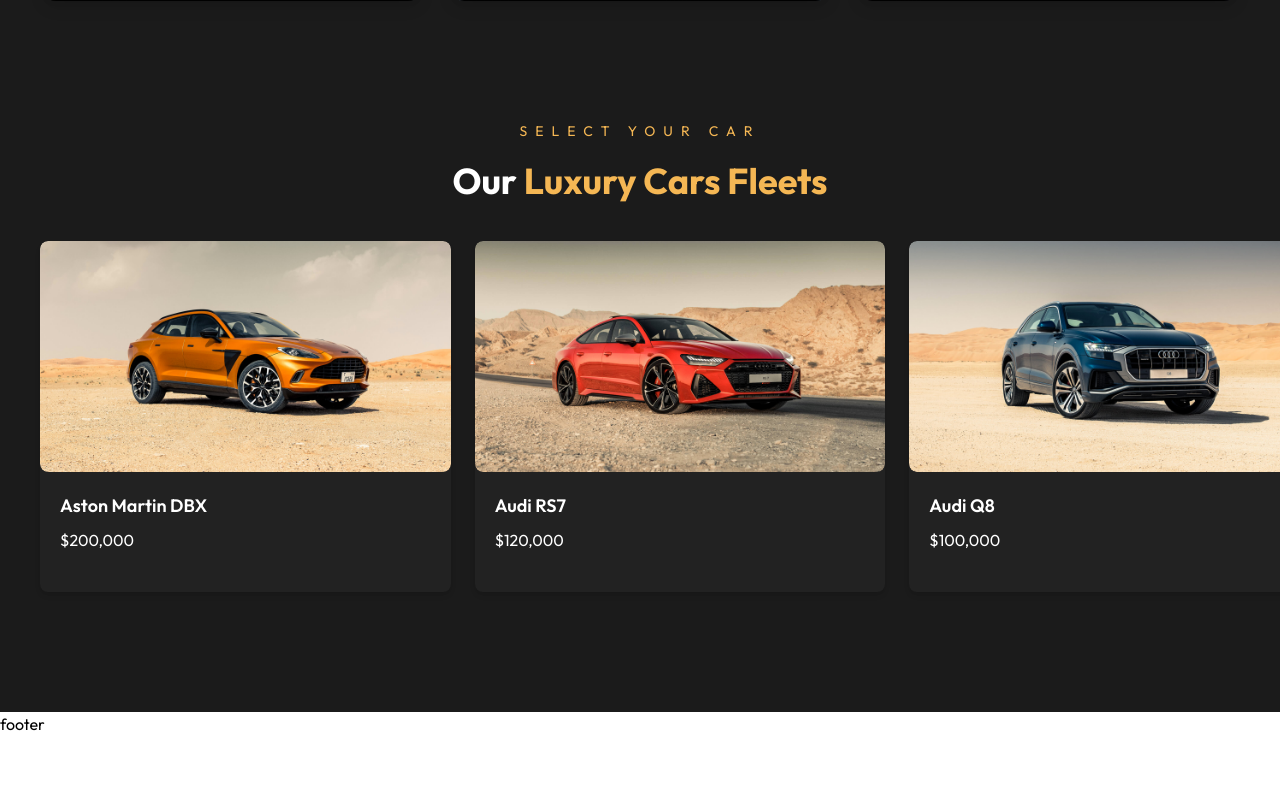
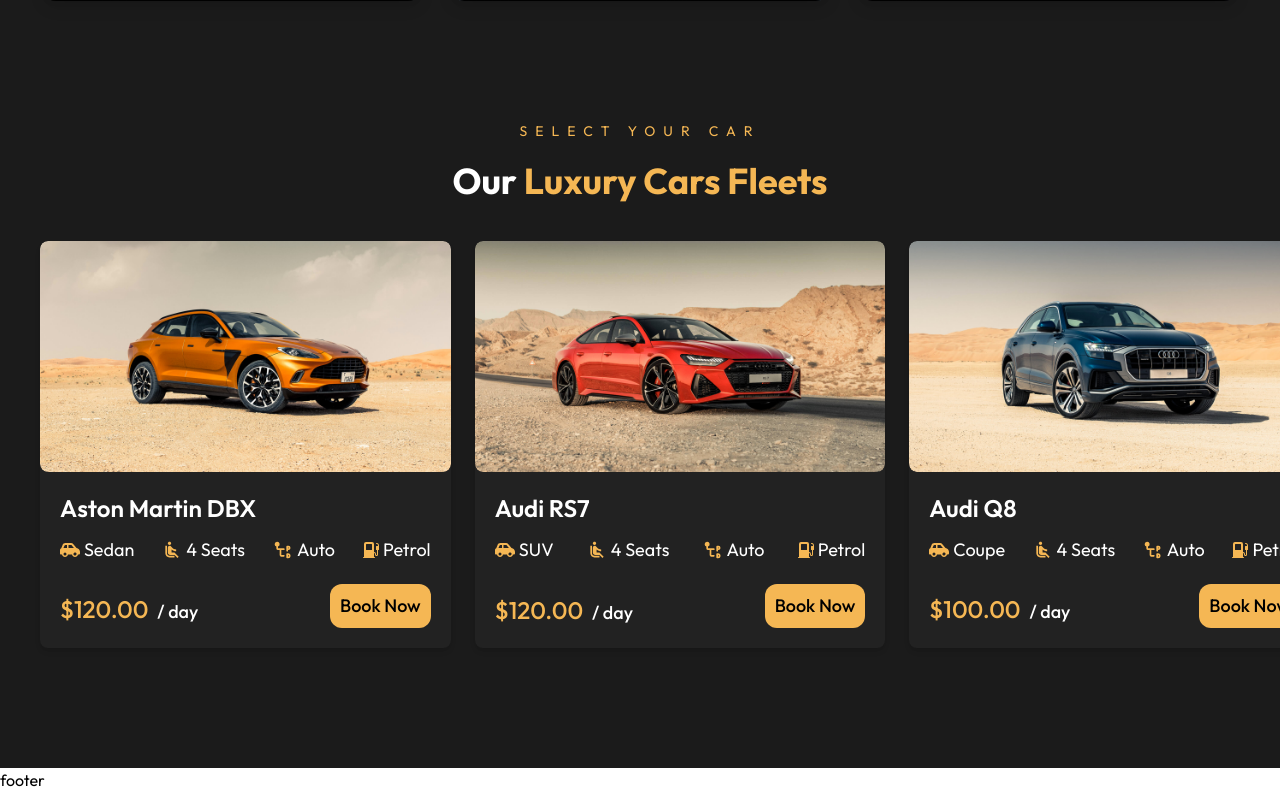
Before and after one commit to twahidulislamdev/go-ride, a React (Vite) app: page / in a window 1280 px wide. Shown: the part 1319-2111 px from the top of the page. Before the commit the page ends 2055 px from the top, so only its background shows below. Built offline with nearby package versions, Linux system fonts and the light colour scheme.

Commit message:
feat: enhance Car component with additional details and update LuxuryCar data

```diff
--- a/src/components/Car.jsx
+++ b/src/components/Car.jsx
@@ -1,6 +1,18 @@
 import React from "react";
+import { MdAirlineSeatReclineNormal } from "react-icons/md";
+import { TbAutomaticGearboxFilled } from "react-icons/tb";
+import { BsFuelPumpFill } from "react-icons/bs";
+import { FaCarSide } from "react-icons/fa6";
 
-const Car = ({ CarTitle, CarPrice, CarImage }) => {
+const Car = ({
+  CarTitle,
+  CarPrice,
+  CarImage,
+  CarType,
+  CarSeats,
+  GearboxType,
+  FuelType,
+}) => {
   return (
     <div className="w-full h-auto bg-[#222222] rounded-lg shadow-md hover:shadow-xl transition">
       <div className="overflow-hidden rounded-lg">
@@ -10,9 +22,36 @@
           className="w-full h-auto rounded-lg object-cover"
         />
       </div>
-      <div className="pt-5 pb-10 px-5">
-        <h3 className="text-start text-lg font-semibold text-white">{CarTitle}</h3>
-        <p className="text-start text-white pt-2">{CarPrice}</p>
+      <div className="pt-5 pb-5 px-5">
+        <h3 className="text-start text-2xl font-semibold text-white">
+          {CarTitle}
+        </h3>
+        <div className="flex justify-between items-center pt-3">
+          <div className="flex  items-center gap-x-1">
+            <FaCarSide className="text-xl text-mainColor" />
+            <span className="text-white text-lg">{CarType}</span>
+          </div>
+          <div className="flex  items-center gap-x-1">
+            <MdAirlineSeatReclineNormal className="text-xl text-mainColor" />
+            <span className="text-white text-lg">{CarSeats}</span>
+          </div>
+          <div className="flex  items-center gap-x-1">
+            <TbAutomaticGearboxFilled className="text-xl text-mainColor" />
+            <span className="text-white text-lg">{GearboxType}</span>
+          </div>
+          <div className="flex  items-center gap-x-1">
+            <BsFuelPumpFill className="text-md text-mainColor" />
+            <span className="text-white text-lg">{FuelType}</span>
+          </div>
+        </div>
+        <div className="flex justify-between items-center pt-5">
+          <p className="text-2xl font-medium text-start text-mainColor pt-2">
+            ${CarPrice} <span className="text-white text-lg font-medium pl-1">/ day</span>
+          </p>
+          <button className="px-2.5 py-2 bg-mainColor text-lg font-medium text-black rounded-xl hover:bg-white  transition-all duration-300 hover:cursor-pointer">
+            Book Now
+          </button>
+        </div>
       </div>
     </div>
   );
--- a/src/components/layouts/LuxuryCar.jsx
+++ b/src/components/layouts/LuxuryCar.jsx
@@ -10,20 +10,32 @@
     {
       id: "01",
       CarTitle: "Aston Martin DBX",
-      CarPrice: "$200,000",
+      CarPrice: "120.00",
       CarImage: AstonMartinDbx,
+      CarSeats: "4 Seats",
+      GearboxType: "Auto",
+      FuelType: "Petrol",
+      CarType: "Sedan"
     },
     {
       id: "02",
       CarTitle: "Audi RS7",
-      CarPrice: "$120,000",
+      CarPrice: "120.00",
       CarImage: audiRs7,
+      CarSeats: "4 Seats",
+      GearboxType: "Auto",
+      FuelType: "Petrol",
+      CarType: "SUV"
     },
     {
       id: "03",
       CarTitle: "Audi Q8",
-      CarPrice: "$100,000",
+      CarPrice: "100.00",
       CarImage: audiQ8,
+      CarSeats: "4 Seats",
+      GearboxType: "Auto",
+      FuelType: "Petrol",
+      CarType: "Coupe"
     },
   ];
 
@@ -37,12 +49,16 @@
       <div className="p-10">
         <Container>
           <div className="grid grid-cols-1 md:grid-cols-3 gap-6">
-            {Cars.map((car) => (
+            {Cars.map((item) => (
               <Car
-                key={car.id}
-                CarTitle={car.CarTitle}
-                CarPrice={car.CarPrice}
-                CarImage={car.CarImage}
+                key={item.id}
+                CarTitle={item.CarTitle}
+                CarPrice={item.CarPrice}
+                CarImage={item.CarImage}
+                CarType={item.CarType}
+                CarSeats={item.CarSeats}
+                GearboxType={item.GearboxType}
+                FuelType={item.FuelType}
               />
             ))}
           </div>
```
